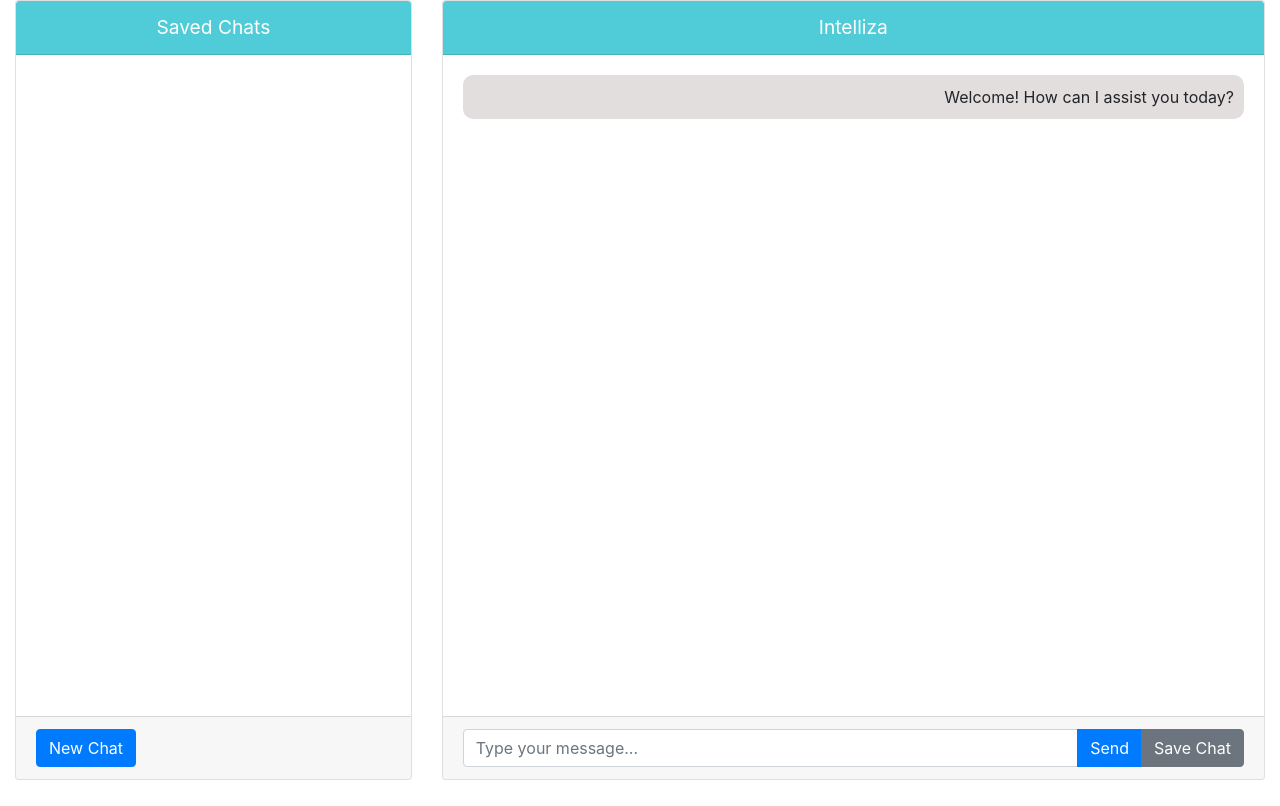
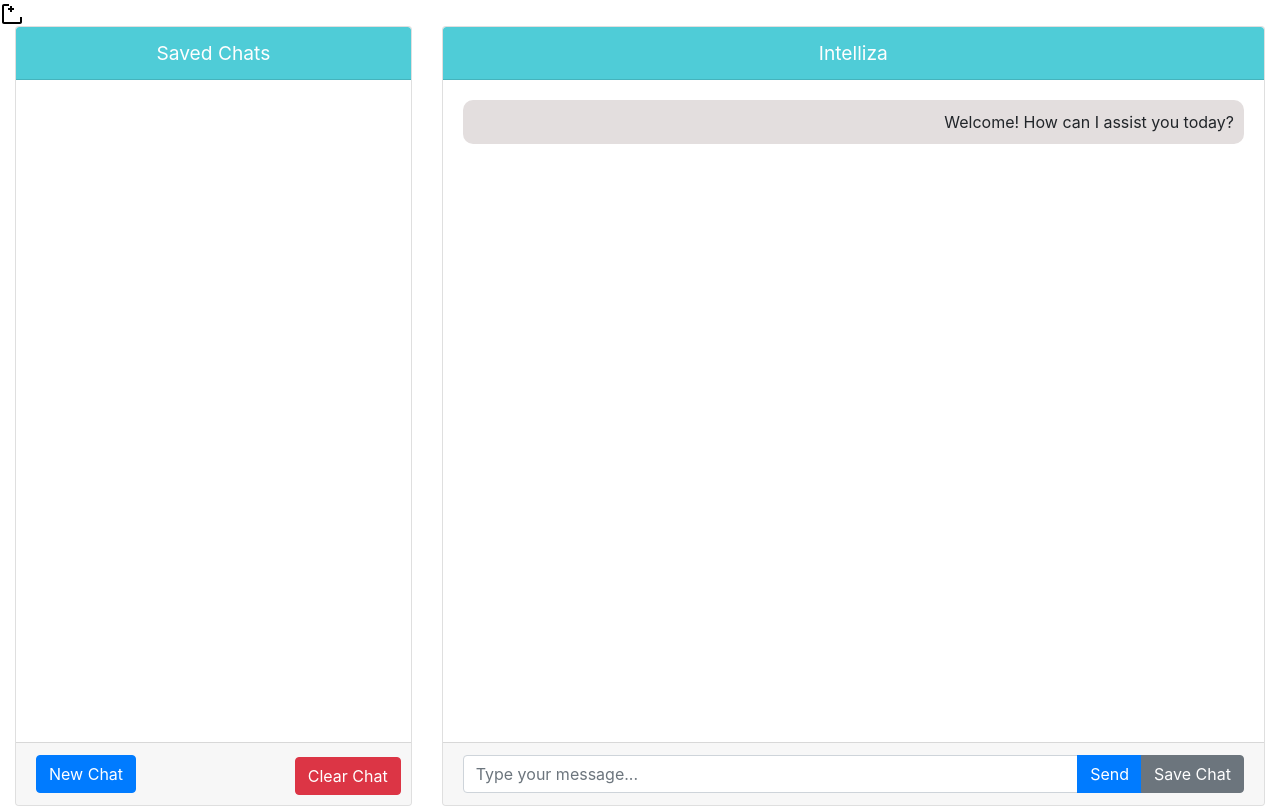
Before and after one commit to rog-mithun/AgriBot-AI-Farming-Assistant, a Flask app: page / in a window 1280 px wide. Before the commit the page ends 780 px from the top, so only its background shows below. Run offline with Flask 3, Linux system fonts and the light colour scheme; some libraries are stand-ins or nearby versions.

Commit message:
make it better

```diff
--- a/static/scripts.js
+++ b/static/scripts.js
@@ -2,12 +2,26 @@
 function openNewChat() {
     // Clear existing chat messages
     document.getElementById('chat-messages').innerHTML = '';
+
+    // Display welcome message for new chat
+    displayWelcomeMessage();
 }
 
 // Event listener for new chat button click
 document.addEventListener('DOMContentLoaded', function() {
+    // Display welcome message for the first time
+    displayWelcomeMessage();
     document.getElementById('new-chat-btn').addEventListener('click', openNewChat);
 });
+
+// Function to clear the saved chats
+function clearSavedChats() {
+    document.getElementById('saved-chats').innerHTML = '';
+}
+
+// Event listener for clear chat button click
+document.getElementById('clear-chat-btn').addEventListener('click', clearSavedChats);
+
 
 // Function to send a message to the chat
 async function sendMessage(message) {
@@ -72,22 +86,39 @@ document.getElementById('user-input').addEventListener('keypress', function(even
 // Function to save the current chat
 function saveChat() {
     const chatMessages = document.getElementById('chat-messages');
-    const messages = chatMessages.querySelectorAll('.message');
+    const messages = chatMessages.querySelectorAll('.message:not(.saved-chat)');
     const savedChats = document.getElementById('saved-chats');
 
     // Create a new div element to store the saved chat
     const savedChatDiv = document.createElement('div');
     savedChatDiv.classList.add('saved-chat');
 
-    // Clone each message and append it to the saved chat div
+    // Get existing saved messages
+    const existingSavedMessages = savedChats.querySelectorAll('.message');
+
+    // Iterate over each message to check if it's already saved or the welcome message
     messages.forEach(message => {
-        const clonedMessage = message.cloneNode(true);
-        savedChatDiv.appendChild(clonedMessage);
+        let isAlreadySaved = false;
+        if (message.textContent.trim() === 'Welcome! How can I assist you today?') {
+            isAlreadySaved = true;
+        } else {
+            existingSavedMessages.forEach(savedMessage => {
+                if (savedMessage.textContent.trim() === message.textContent.trim()) {
+                    isAlreadySaved = true;
+                }
+            });
+        }
+        // If the message is not already saved or the welcome message, clone and append it
+        if (!isAlreadySaved) {
+            const clonedMessage = message.cloneNode(true);
+            savedChatDiv.appendChild(clonedMessage);
+        }
     });
 
     // Append the saved chat div to the saved chats panel
     savedChats.appendChild(savedChatDiv);
 }
+
 
 // Event listener for save chat button click
 document.getElementById('save-chat-btn').addEventListener('click', saveChat);
@@ -143,3 +174,20 @@ window.addEventListener('resize', updateInputFooterPosition);
 
 // Initial update of footer position
 updateInputFooterPosition();
+
+ // JavaScript to toggle the display of saved chats panel
+ document.getElementById('saved-chats-icon').addEventListener('click', function() {
+    var savedChatsPanel = document.getElementById('saved-chats').parentElement.parentElement;
+    savedChatsPanel.classList.toggle('d-none'); // Toggle display
+});
+
+
+
+// Function to display welcome message for new chat
+function displayWelcomeMessage() {
+    var chatMessages = document.getElementById('chat-messages');
+    var botMessage = document.createElement('div');
+    botMessage.classList.add('message', 'bot-message');
+    botMessage.textContent = 'Welcome! How can I assist you today?';
+    chatMessages.appendChild(botMessage);
+}
--- a/static/styles.css
+++ b/static/styles.css
@@ -38,3 +38,28 @@
     bottom: 0;
     width: 100%;
 }
+
+/* Additional CSS for small screens */
+@media (max-width: 768px) {
+    #saved-chats-btn {
+        position: fixed;
+        top: 20px;
+        left: 20px;
+        z-index: 9999;
+    }
+
+    .col-md-4 {
+        display: none; /* Hide the saved chats column */
+    }
+
+    .col-md-8 {
+        width: 100%; /* Expand the chat column to full width */
+    }
+}
+
+/* Additional CSS for Clear Chat button */
+.clear-chat-btn {
+    position: absolute;
+    bottom: 10px;
+    right: 10px;
+}
--- a/templates/index.html
+++ b/templates/index.html
@@ -8,6 +8,14 @@
     <link rel="stylesheet" href="{{ url_for('static', filename='styles.css') }}">
 </head>
 <body>
+    <!-- Saved chats icon -->
+    <div class="saved-chats-icon" id="saved-chats-icon">
+        <svg xmlns="http://www.w3.org/2000/svg" width="24" height="24" viewBox="0 0 24 24">
+            <path d="M0 0h24v24H0z" fill="none"/>
+            <path d="M20 20H4V4h5V2H4c-1.1 0-1.99.9-1.99 2L2 20c0 1.1.89 2 1.99 2H20c1.1 0 2-.9 2-2v-5h-2v5zM12 6V4h-2v2H8v2h2v2h2V8h2V6h-2z"/>
+        </svg>
+    </div>
+
     <div class="container-fluid h-100">
         <div class="row h-100">
             <div class="col-md-4">
@@ -18,8 +26,11 @@
                     <div class="card-body overflow-auto" id="saved-chats">
                         <!-- Saved chats will be displayed here -->
                     </div>
-                    <div id="new-chat-footer" class="card-footer">
+                    <div id="new-chat-footer" class="card-footer d-flex justify-content-between">
                         <button id="new-chat-btn" class="btn btn-primary">New Chat</button>
+                        <div class="clear-chat-btn">
+                            <button id="clear-chat-btn" class="btn btn-danger">Clear Chat</button>
+                        </div>
                     </div>
                 </div>
             </div>
@@ -30,7 +41,6 @@
                     </div>
                     <div class="card-body overflow-auto" id="chat-messages">
                         <!-- Previous chat messages will be displayed here -->
-                        <div class="message bot-message">Welcome! How can I assist you today?</div>
                     </div>
                     <div id="new-message-footer" class="card-footer">
                         <div class="input-group">
```
